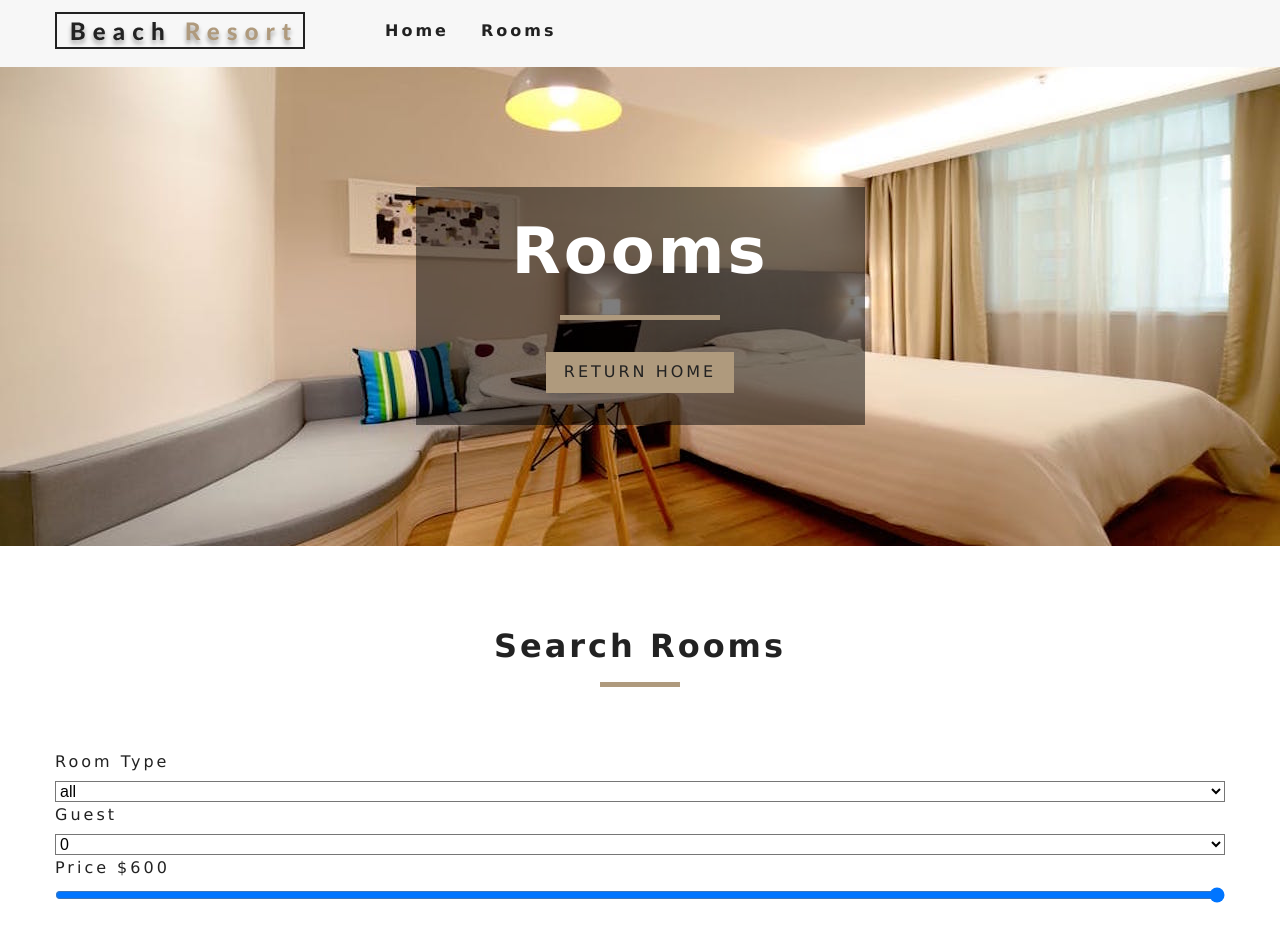
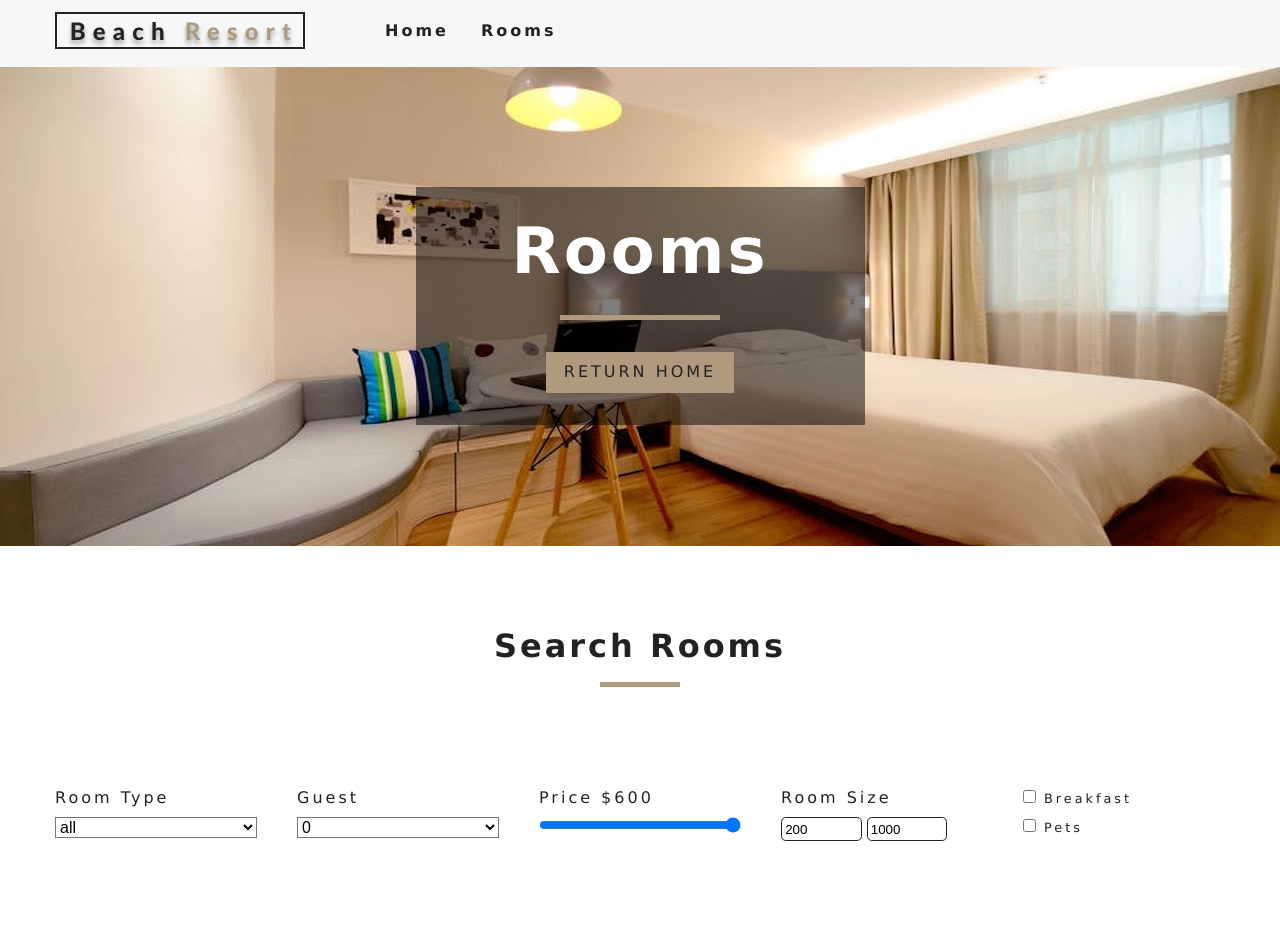
Before and after one commit to Subin-Panta/Hotel-reservation-using-react, a React (Create React App) app: page /rooms in a window 1280 px wide. Shown: the top 952 px of the page. Built offline with nearby package versions, Linux system fonts and the light colour scheme.

Commit message:
added filtering by size , pets and breakfast , fixed some css

```diff
--- a/src/App.css
+++ b/src/App.css
@@ -465,8 +465,8 @@
   padding: 5rem 0;
 }
 .filter-form {
-  width: 60vw;
-  margin: 0 auto;
+  width: 60px;
+  margin: 100px auto;
   display: grid;
   grid-template-columns: repeat(auto-fit, minmax(202px, 1fr));
   grid-row-gap: 2rem;
--- a/src/Context.js
+++ b/src/Context.js
@@ -55,7 +55,7 @@
     }
     handleChange = event => {
         const target = event.target
-        const value= event.type === 'checkbox' ?target.checked : target.value
+        const value= target.type === 'checkbox' ?target.checked : target.value
         const name= event.target.name
         this.setState({
             [name] : value
@@ -75,6 +75,15 @@
             tempRooms=tempRooms.filter(room => room.capacity === capacity)
         }
         tempRooms=tempRooms.filter(room=>room.price <=price)
+        tempRooms=tempRooms.filter(room => room.size>=minSize && room.size<=maxSize)
+        if(breakfast)
+        {
+            tempRooms=tempRooms.filter(room => room.breakfast === true)
+        }
+        if(pets)
+        {
+            tempRooms = tempRooms.filter(room => room.pets === true);
+        }
 
         this.setState({
             sortedRooms:tempRooms
--- a/src/components/RoomsFilter.js
+++ b/src/components/RoomsFilter.js
@@ -28,24 +28,62 @@
             <Title title="search Rooms" />
             <form className="filter-form">
                 <div className="form-group">
-                <label htmlFor="type">room type</label>
+                    <label htmlFor="type">room type</label>
                     <select className="form-control" name="type" id="type" value={type} onChange={handleChange}>
                     {types.map((item,index)=> {
                         return <option value={item} key={index}>{item} </option>
                     })}
                     </select>
+                </div>
+                <div className="form-group">
                     <label htmlFor="capacity">Guest</label>
                     <select className="form-control" name="capacity" id="capacity" value={capacity} onChange={handleChange}>
                     {people.map((item,index)=> {
                         return <option value={item} key={index}>{item} </option>
                     })}
                     </select>
+                </div>
                     <div className="form-group">
-                <label htmlFor="price">Price ${price}</label>
-                <input type="range" name="price" min={minPrice} max={maxPrice} id="price" value={price} onChange={handleChange} className="form-control" />
-
+                    <label htmlFor="price">Price ${price}</label>
+                    <input type="range" name="price" min={minPrice} max={maxPrice} id="price" value={price} onChange={handleChange} className="form-control" />
                     </div>
-                </div>
+                    <div className="form-group">
+                        <label htmlFor="size">Room size</label>
+                        <div className="size-inputs">
+                            <input
+                            type="number"
+                            name="minSize"
+                            value={minSize}
+                            onChange={handleChange}
+                            className="size-input"
+                            />
+                            <input
+                            type="number"
+                            name="maxSize"
+                            value={maxSize}
+                            onChange={handleChange}
+                            className="size-input"
+                            />
+                        </div>
+                    </div>
+                    <div className="form-group">
+                        <div className="single-extra">
+                            <input type="checkbox"
+                            name="breakfast"
+                            checked={breakfast}
+                            id="breakfast"
+                            onChange={handleChange} />
+                            <label htmlFor="breakfast">breakfast</label>
+                        </div>
+                        <div className="single-extra">
+                            <input type="checkbox"
+                            name="pets"
+                            checked={pets}
+                            id="pets"
+                            onChange={handleChange} />
+                            <label htmlFor="pets">pets</label>
+                        </div>
+                    </div>
             </form>
         </section>
     )
```
